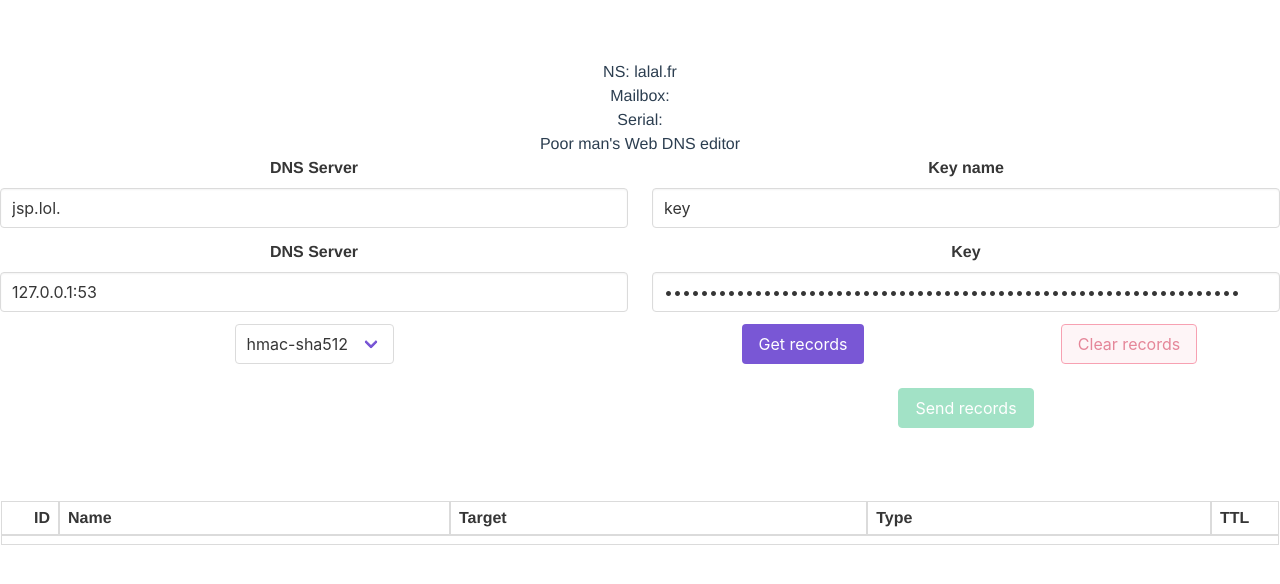
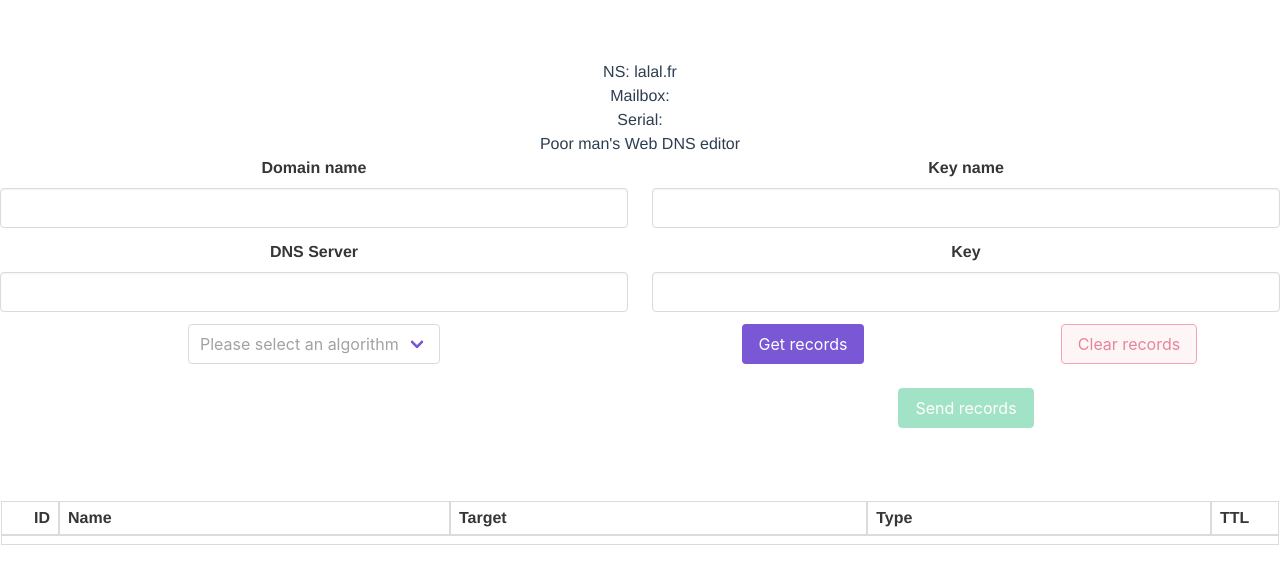
Before and after one commit to luclu7/WebDNSEditor, a Vue app: page / in a window 1280 px wide. Shown: the top 584 px of the page. Built offline with nearby package versions, Linux system fonts and the light colour scheme.

Commit message:
implemented localStorage support, no more hardcoding of everything

```diff
--- a/src/views/WebDNSEditor.vue
+++ b/src/views/WebDNSEditor.vue
@@ -4,8 +4,8 @@
     <h1>Poor man's Web DNS editor</h1>
     <div class="columns">
       <div class="column is-half">
-        <b-field label="DNS Server">
-          <b-input v-model="name"></b-input>
+        <b-field label="Domain name">
+          <b-input v-model="domain"></b-input>
         </b-field>
         <b-field label="DNS Server">
           <b-input type="text" v-model="server">
@@ -29,7 +29,7 @@
 
         <b-field label="Key">
           <b-input type="password"
-                   v-model="key"
+                   v-model="secretKey"
                    password-reveal>
           </b-input>
         </b-field>
@@ -105,22 +105,23 @@ export default {
     getRecords: async function () {
       let dataaa = this.data;
       this.isLoading = true;
-      //this.$refs.submitButton.$props.$emit("loading", true);
+
       let indexx = 1;
       let requestData = {
         "keyname": this.keyname,
-        "domain": "jsp.lol.",
-        "key": "2vzVzhEzXQvFUCxtLtgi0benURC/7KGIdIsDxg5dN5XcrCSZInH0s2yToxeYO2Q9BcgWQbEjwcM6uWyRjueGhA==",
+        "domain": this.domain,
+        "key": this.secretKey,
         "algo": this.algo,
         "server": this.server,
       };
       let payload = encodeURIComponent(JSON.stringify(requestData));
       await new Promise(r => setTimeout(r, Math.random()*200));
-      console.log("http://localhost:8080/getRecords?data=" + payload);
-      fetch("http://localhost:8080/getRecords?data=" + payload)
+      //console.log("http://localhost:8080/getRecords?data=" + payload);
+      fetch("http://95.217.181.166:8080/getRecords?data=" + payload)
           .then(function (response) {
             // The response is a Response instance.
             // You parse the data into a useable format using `.json()`
+
             return response.json();
           }).then(function (data) {
         // `data` is the parsed version of the JSON returned from the above endpoint.
@@ -131,7 +132,7 @@ export default {
 
           let rtarget = "element." + recordAjusted;
           let recordTarget = eval(rtarget);
-          console.log(recordAjusted);
+
           switch (recordAjusted) {
             case "Soa":
               recordTarget = "NS: "+element.Ns
@@ -141,30 +142,25 @@ export default {
               recordTarget += "| MinTTL: "+ element.Minttl;
               recordTarget += "| Retry: "+ element.Retry;
 
-              console.log(element);
               break
             default:
               break
           }
 
-
-
           let currData = {
             'id': indexx,
             'name': element.Hdr.Name,
             'type': typeRecord,
-            'gender': 'Male',
             'target': recordTarget,
             'ttl': element.Hdr.Ttl
           };
 
           dataaa.splice(indexx + 1, 0, currData);
-          indexx = indexx + 1;  // { "userId": 1, "id": 1, "title": "...", "body": "..." }
+          indexx = indexx + 1;
         })
       });
       this.data = dataaa;
       this.index = indexx;
-      console.log(this.data)
       this.isLoading = false;
       this.isClearDisabled = false;
       this.isSendDisabled = false;
@@ -183,19 +179,16 @@ export default {
 
     let index = 1;
     let fieldAreFull = false;
-    let options = [
-      {id: 1, "test": "lalal"}
-    ]
+    let secretKey, server, domain, algo, keyname;
     return {
       data,
       index,
       fieldAreFull,
-      "algo": "hmac-sha512",
-      "name": 'jsp.lol.',
-      "server": '127.0.0.1:53',
-      "keyname": 'key',
-      "key": "2vzVzhEzXQvFUCxtLtgi0benURC/7KGIdIsDxg5dN5XcrCSZInH0s2yToxeYO2Q9BcgWQbEjwcM6uWyRjueGhA==",
-      options,
+      algo,
+      domain,  //'jsp.lol.',
+      server,
+      secretKey,
+      keyname,
       "isLoading": false,
       "isClearDisabled": true,
       "isGetDisabled": false,
@@ -205,6 +198,41 @@ export default {
   components: {
     // eslint-disable-next-line vue/no-unused-components
     SOA
+  },
+  mounted() {
+    if (localStorage.secretKey) {
+      this.secretKey = localStorage.secretKey;
+    }
+    if (localStorage.domain) {
+      this.domain = localStorage.domain;
+    }
+    if (localStorage.keyname) {
+      this.keyname = localStorage.keyname;
+    }
+    if (localStorage.server) {
+      this.server = localStorage.server;
+    }
+    if (localStorage.algo) {
+      this.algo = localStorage.algo;
+    }
+  },
+  watch: {
+    secretKey(newKey) {
+      localStorage.secretKey = newKey;
+    },
+    domain(newDomain) {
+      localStorage.domain = newDomain;
+    },
+    keyname(newKeyName) {
+      localStorage.keyname = newKeyName;
+    },
+    server(newServer) {
+      localStorage.server = newServer;
+    },
+    algo(newAlgo) {
+      localStorage.algo = newAlgo;
+    }
   }
+
 }
 </script>
```
